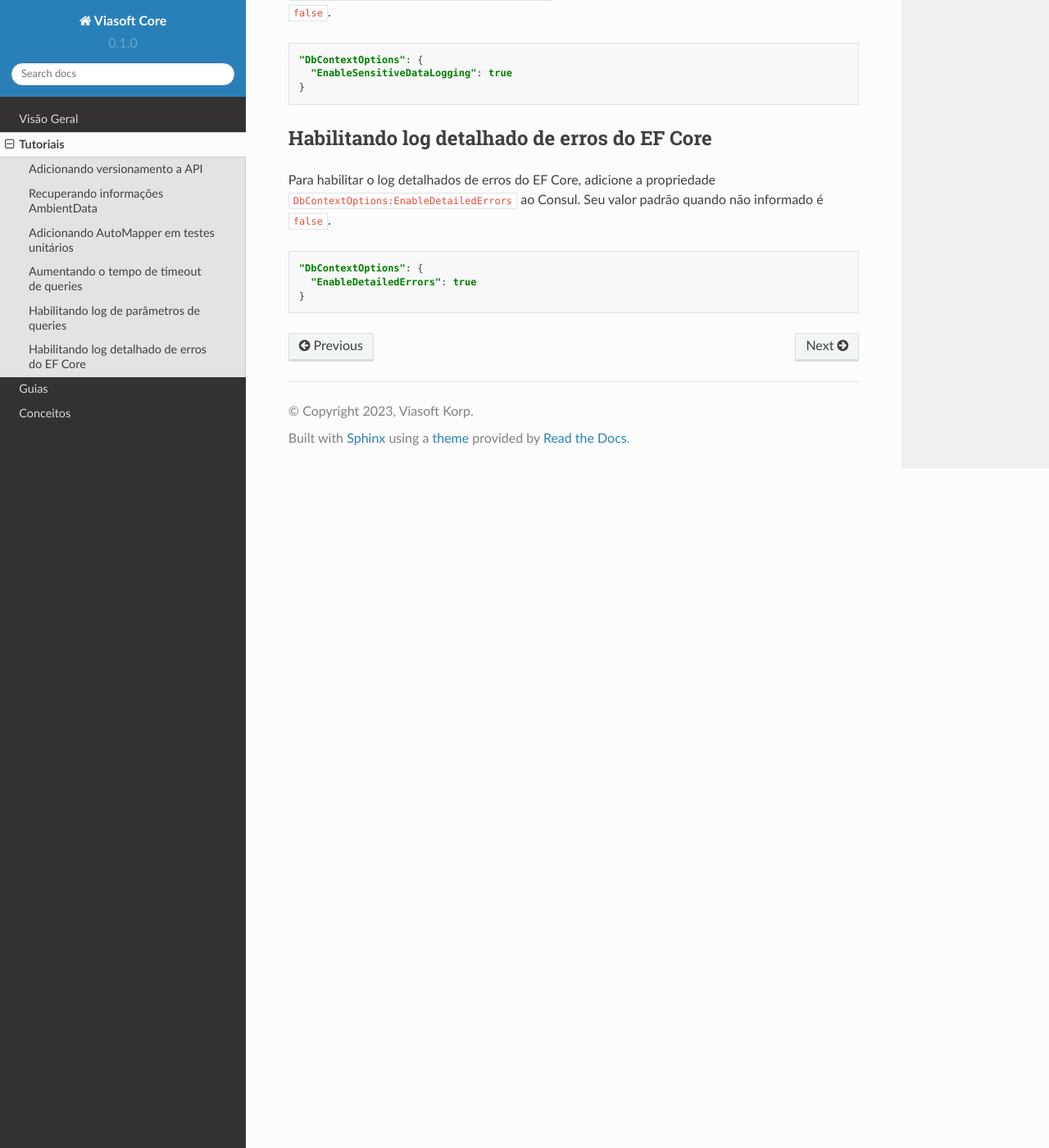
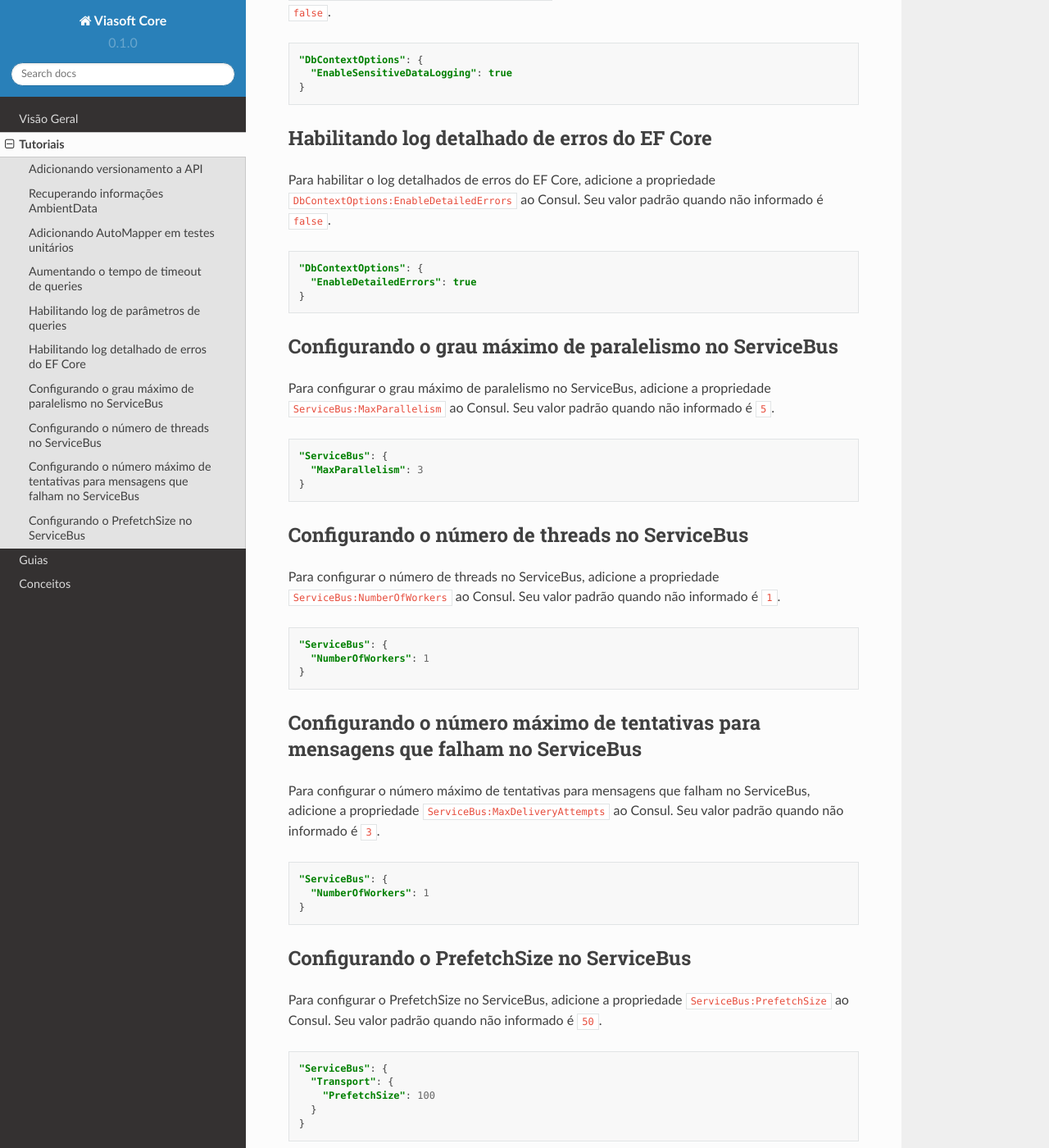
Before and after one commit to viasoftkorp/viasoft-core-docs, a Sphinx documentation site: the page built from docs/source/tutoriais.rst, in a window 1280 px wide and 1400 px high, scrolled down 2262 px. Shown: the whole window at 82% size. Built offline with Sphinx 7.4.7 and the Read the Docs theme 2.0.0, drawn with Linux system fonts in a browser that asks for light colours.

Commit message:
configurações service bus

```diff
--- a/docs/source/tutoriais.rst
+++ b/docs/source/tutoriais.rst
@@ -118,3 +118,50 @@ Para habilitar o log detalhados de erros do EF Core, adicione a propriedade ``Db
   "DbContextOptions": {
     "EnableDetailedErrors": true
   }
+
+
+Configurando o grau máximo de paralelismo no ServiceBus
+-------------------------------------------------------
+
+Para configurar o grau máximo de paralelismo no ServiceBus, adicione a propriedade ``ServiceBus:MaxParallelism`` ao Consul. Seu valor padrão quando não informado é ``5``.
+
+.. code-block:: json
+
+  "ServiceBus": {
+    "MaxParallelism": 3
+  }
+
+Configurando o número de threads no ServiceBus
+----------------------------------------------
+
+Para configurar o número de threads no ServiceBus, adicione a propriedade ``ServiceBus:NumberOfWorkers`` ao Consul. Seu valor padrão quando não informado é ``1``.
+
+.. code-block:: json
+
+  "ServiceBus": {
+    "NumberOfWorkers": 1
+  }
+
+Configurando o número máximo de tentativas para mensagens que falham no ServiceBus
+----------------------------------------------------------------------------------
+
+Para configurar o número máximo de tentativas para mensagens que falham no ServiceBus, adicione a propriedade ``ServiceBus:MaxDeliveryAttempts`` ao Consul. Seu valor padrão quando não informado é ``3``.
+
+.. code-block:: json
+
+  "ServiceBus": {
+    "NumberOfWorkers": 1
+  }
+
+Configurando o PrefetchSize no ServiceBus
+-----------------------------------------
+
+Para configurar o PrefetchSize no ServiceBus, adicione a propriedade ``ServiceBus:PrefetchSize`` ao Consul. Seu valor padrão quando não informado é ``50``.
+
+.. code-block:: json
+
+  "ServiceBus": {
+    "Transport": {
+      "PrefetchSize": 100
+    }
+  }
--- a/docs/source/visao_geral.rst
+++ b/docs/source/visao_geral.rst
@@ -42,7 +42,16 @@ Melhorias
 
 * Agora é possível configurar globalmente logs de dados sensíveis (parâmetros das queries) do EF Core, utilizando a propriedade ``"DbContextOptions:EnableSensitiveDataLogging"`` pelo Consul.
 
+* Agora é possível configurar o grau máximo de paralelismo no ServiceBus, utilizando a propriedade ``"ServiceBus:MaxParallelism"`` pelo Consul.
+
+* Agora é possível configurar o número máximo de "trabalhadores" (threads) no ServiceBus, utilizando a propriedade ``"ServiceBus:NumberOfWorkers"`` pelo Consul.
+
+* Agora é possível configurar o número máximo de tentativas para mensagens que falham no ServiceBus, utilizando a propriedade ``"ServiceBus:MaxDeliveryAttempts"`` pelo Consul.
+
+* Agora é possível configurar o PrefetchSize_ do broker rabbitmq, utilizando a propriedade ``"ServiceBus:Transport:PrefetchSize"`` pelo Consul.
+
 .. _Culture: https://learn.microsoft.com/pt-br/dotnet/api/system.globalization.cultureinfo?view=net-7.0
+.. _PrefetchSize: https://www.rabbitmq.com/docs/consumer-prefetch
 
 Breaking Changes
 ----------------
```
